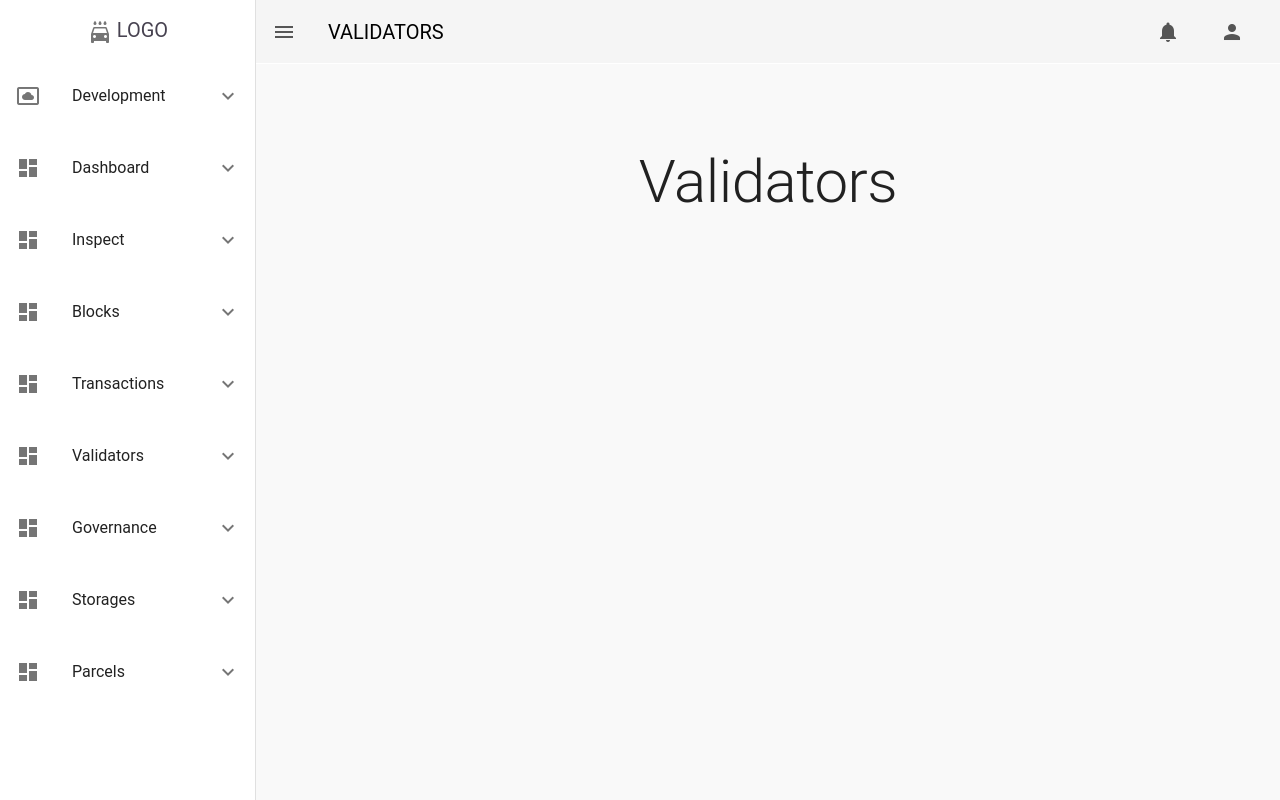
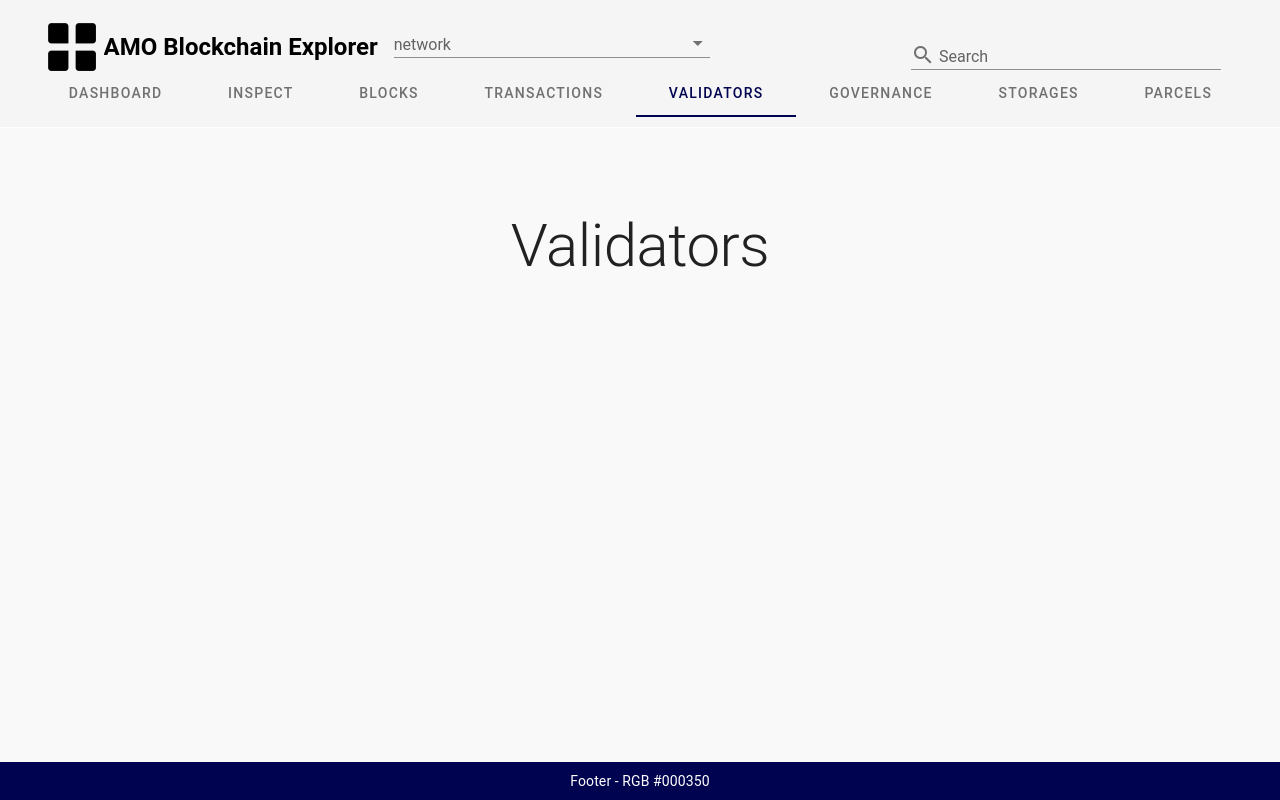
Before and after one commit to amolabs/explorer2, a Vue app in the folder vue/: page /validators in a window 1280 px wide. Built offline with nearby package versions, Linux system fonts and the light colour scheme; the HTML template or start-up script is replaced by a standard one.

Commit message:
header(nav), footer, dashboard

```diff
--- a/vue/src/App.vue
+++ b/vue/src/App.vue
@@ -1,24 +1,20 @@
 <template>
   <v-app>
-    <Navbar/>
+    <c-navbar></c-navbar>
     <v-content class="content-main">
       <div style="padding: 40px 20px 0px 20px">
         <router-view></router-view>
       </div>
     </v-content>
+    <c-footer></c-footer>
   </v-app>
 
 </template>
 
 <script>
 
-import Navbar from '@/components/Navbar'
 export default {
   name: 'App',
-  components: {
-   Navbar
-  },
-
   data: () => ({
     //
   }),
--- /dev/null
+++ b/vue/src/components/CFooter.vue
@@ -0,0 +1,18 @@
+<template>
+  <v-footer
+    app
+    padless
+    absolute
+  >
+    <v-card
+      class="flex"
+      flat
+      tile
+      color="#000350"
+    >
+      <v-card-text class="py-2 white--text text-center">
+        Footer - RGB #000350
+      </v-card-text>
+    </v-card>
+  </v-footer>
+</template>
--- /dev/null
+++ b/vue/src/components/CNavbar.vue
@@ -0,0 +1,138 @@
+<template>
+    <nav>
+        <v-app-bar id="AppBar" class="app-bar" app height="128">
+	        <v-container>
+		        <v-row>
+              <v-col md="8" sm="10">
+                <v-row>
+                  <v-img
+                    style=""
+                    :src="require('../assets/amo.png')"
+                    max-height="48"
+                    max-width="48"
+                    @click="$router.push('/')"></v-img>
+                  <v-toolbar-title @click="$router.push('/')" class="headline font-weight-bold ml-2 mt-2 hidden-sm-and-down"> AMO Blockchain Explorer</v-toolbar-title>
+                  <v-select
+                    class="ml-4 mt-2"
+                    label="network"
+                    color="#000305"
+                    single-line
+                    dense
+                    style="max-width:40%"
+                    :items="menuItem"
+                    :menu-props="{ top: false, offsetY: true }"
+                  ></v-select>
+                </v-row>
+              </v-col>
+              <v-col md="4" sm="2" class="d-inline-flex justify-end">
+                <v-spacer></v-spacer>
+                <v-text-field
+                  class="hidden-sm-and-down mt-2"
+                  label="Search"
+                  color="#000305"
+                  single-line
+                  dense
+                  hide-details
+                  prepend-inner-icon="search"
+                ></v-text-field>
+                <!--nav 아이콘은 md사이즈 화면에서부터 보인다-->
+                <v-app-bar-nav-icon color="#555" class="hidden-md-and-up" @click.stop="drawer = !drawer"></v-app-bar-nav-icon>
+              </v-col>
+			        <v-row class="hidden-sm-and-down" justify="space-between">
+				        <v-tabs background-color="transparent" color="#000350" grow>
+					        <v-tabs-slider color="#000350"></v-tabs-slider>
+					        <v-tab v-for="page in routes" :key="page.name" :to="page.path" @click="currentPage = page">
+						        {{ page.name }}
+					        </v-tab>
+				        </v-tabs>
+			        </v-row>
+		        </v-row>
+	        </v-container>
+        </v-app-bar>
+
+      <v-navigation-drawer v-model="drawer" app class="app-navibar" temporary>
+        <v-list flat>
+          <v-list-item class="app-menu-item" v-for="page in routes" :key="page.name" :to="page.path" active-class="border" @click="currentPage = page">
+            <v-list-item-action>
+              <v-icon>{{page.icon}}</v-icon>
+            </v-list-item-action>
+            <v-list-item-content>
+              <v-list-item-title class="app-menu-item-text">{{page.name}}</v-list-item-title>
+            </v-list-item-content>
+          </v-list-item>
+        </v-list>
+      </v-navigation-drawer>
+    </nav>
+</template>
+<script>
+  import routes from '../router/routes';
+export default {
+    data: () => ({
+        drawer: false,
+        routes: routes,
+        currentPage: {},
+	    menuItem : ['mainnet', 'testnet']
+    }),
+    components: {
+        // Popup
+    },
+    mounted() {
+    	console.log('hello',this.$route);
+        this.currentPage = this.$route;
+    },
+  methods: {
+  }
+}
+</script>
+<style scoped>
+.border {
+    /*border-radius: 4px;*/
+    /*background-color: #e91e63 !important;*/
+    color: #ff9117 !important;
+}
+.app-navibar {
+    /*top: 64px !important;*/
+    background-color: #ffffff !important;
+}
+.app-bar {
+    /*left: 0px !important;*/
+    color: black !important;
+    box-shadow: 0 0 0 0 !important;
+
+    border-style: solid;
+    border-top: hidden;
+    border-left: hidden;
+    border-right: hidden;
+    border-width: thin;
+    border-bottom-color: #e6dbdb;
+}
+.app-menu-logo-img {
+    height: 30px;
+    width: 30px;
+}
+.app-menu-logo-icon {
+    color: #ff9117;
+}
+.app-menu-logo {
+    color: #474250;
+    font-size: 20px;
+    text-align: center;
+    margin:15px 0px;
+}
+.app-menu-separator {
+    border: solid;
+    border-width: thin 0 0 0;
+    border-color: hsla(0, 0%, 71%, .1);
+    background-color: hsla(0, 0%, 71%, .5);
+    margin: 10px 15px;
+}
+.app-menu-item {
+    margin: 10px 10px;
+    color: #535659;
+}
+.app-menu-item-text {
+    font-weight: 400;
+    font-size: 15px;
+}
+
+</style>
--- a/vue/src/views/Dashboard.vue
+++ b/vue/src/views/Dashboard.vue
@@ -1,27 +1,87 @@
 <template>
   <div id="page-dashboard">
-        <v-row justify="center">
-            <v-col cols="12" class="text-center">
-                <span class="text-center display-3">Dashboard</span>
+    <v-container>
+      <v-row justify="space-between">
+        <v-col class="total-overview">
+          <c-card title="Height" tile>
+            content
+          </c-card>
+        </v-col>
+        <v-col class="total-overview">
+          <c-card title="Time" tile>
+            content
+          </c-card>
+        </v-col>
+        <v-col class="total-overview">
+          <c-card title="Tile" tile>
+            content
+          </c-card>
+        </v-col>
+        <v-col class="total-overview">
+          <c-card title="Tile" tile>
+            content
+          </c-card>
+        </v-col>
+        <v-col class="total-overview">
+          <c-card title="Tile" tile>
+            content
+          </c-card>
         </v-col>
       </v-row>
+    </v-container>
+    <v-container>
+      <v-row align-center justify-space-around row fill-height ma-5>
+        <v-col cols="12">
+          <c-card title="Network Overview"></c-card>
+        </v-col>
+      </v-row>
+    </v-container>
+    <v-container>
+      <v-row align-center justify-space-around row fill-height ma-5>
+        <v-col cols="6">
+          <c-card title="Validator Overview"></c-card>
+        </v-col>
+        <v-col cols="6">
+          <c-card title="Asset Overview"></c-card>
+        </v-col>
+      </v-row>
+    </v-container>
+    <v-container>
+      <v-row align-center justify-space-around row fill-height ma-5>
+        <v-col cols="6">
+          <c-card title="Governance Overview"></c-card>
+        </v-col>
+        <v-col cols="6">
+          <c-card title="Data trade Overview"></c-card>
+        </v-col>
+      </v-row>
+    </v-container>
   </div>
 </template>
 
 <script>
   // @ is an alias to /src
 
+  export default {
 
-    export default {
-        name: 'team',
-        components: {},
-        data: () => ({
-            team: [
-                {name: 'Iyad', role: 'web developer', avatar: '/img1.png'},
-                {name: 'Reda', role: 'Graphic designer', avatar: '/img2.png'},
-                {name: 'Zineb', role: 'web developer', avatar: '/img3.png'},
-                {name: 'Hu TechGroup', role: 'Desktop developer', avatar: '/img4.png'},
-            ]
-        }),
   }
 </script>
+
+
+<style lang="scss" scoped>
+  .total-overview {
+    //xs 적용 안되서 css 직접 선언
+    @media (min-width: 901px) {
+      -webkit-box-flex: 0;
+      -ms-flex: 0 0 16.6666666667%;
+      flex: 0 0 16.6666666667%;
+      max-width: 16.6666666667%;
+    }
+    @media (max-width: 900px) {
+      -webkit-box-flex: 0;
+      -ms-flex: 0 0 100%;
+      flex: 0 0 100%;
+      max-width: 100%;
+    }
+  }
+</style>
```
Also changed, not shown: vue/src/assets/amo.png (added). Lines whose indentation alone changed are shown as unchanged.
